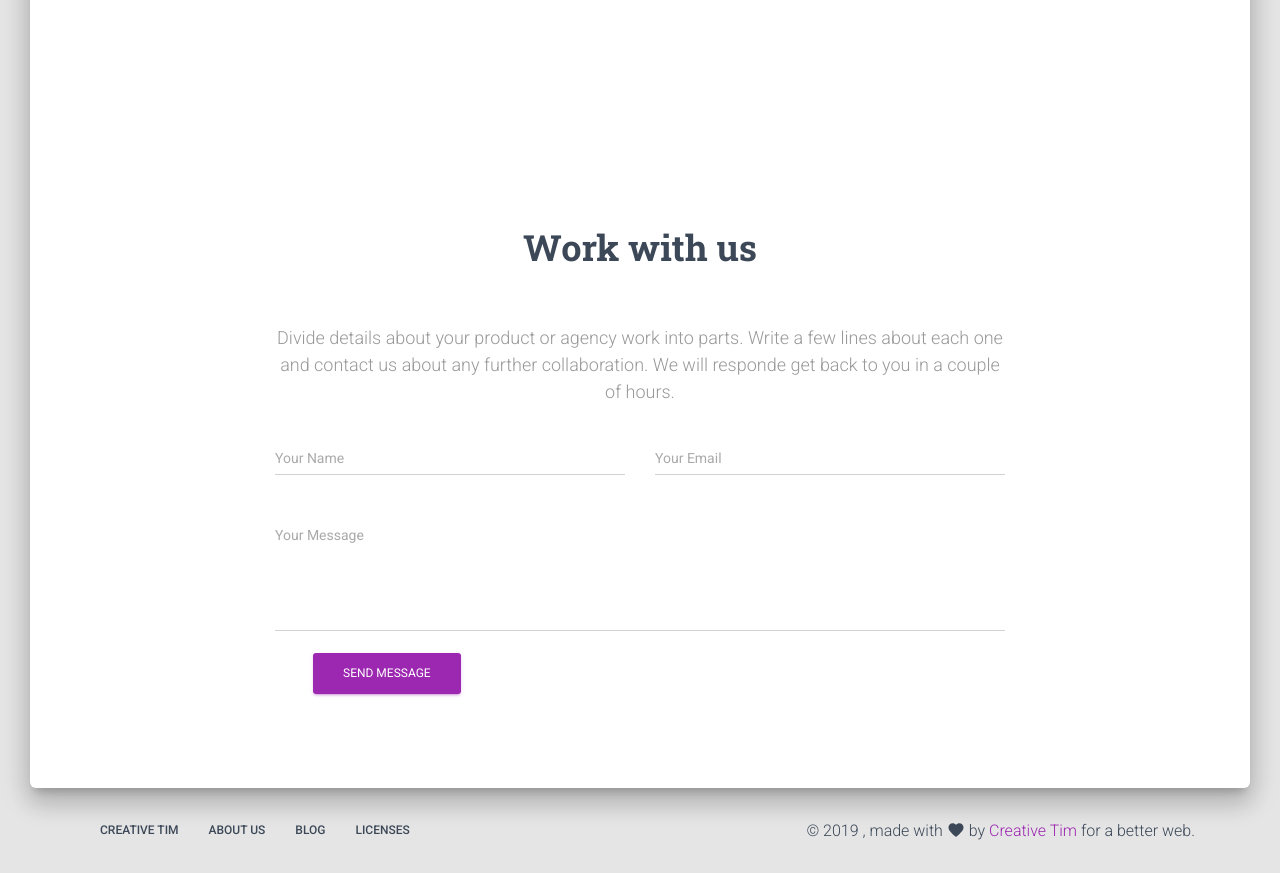
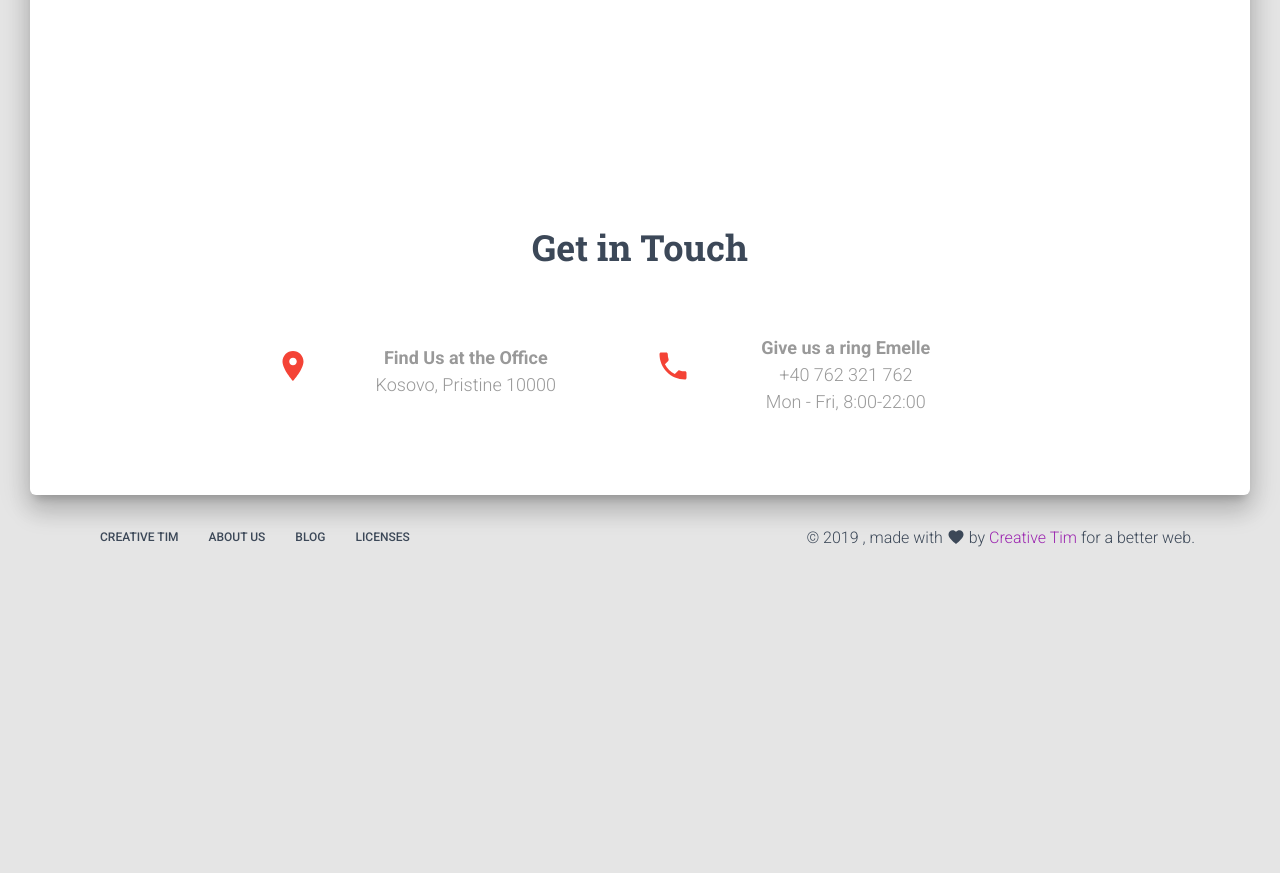
Before and after one commit to emelleme-prishtina/website, a Next.js app in the folder src/app/: page /landing in a window 1280 px wide. Shown: the part 2380-3253 px from the top of the page. After the commit the page ends 2960 px from the top, so only its background shows below. Built offline with nearby package versions, Linux system fonts and the light colour scheme.

Commit message:
Contact Us

```diff
--- a/src/app/assets/jss/nextjs-material-kit/pages/landingPageSections/workStyle.js
+++ b/src/app/assets/jss/nextjs-material-kit/pages/landingPageSections/workStyle.js
@@ -22,6 +22,14 @@ const workStyle = {
   textArea: {
     marginRight: "15px",
     marginLeft: "15px"
+  },
+  marginTopZero: {
+    marginTop: "0"
+  },
+  descriptionLeft: {
+    color: "#999",
+    textAlign: "center",
+    marginTop: "20px"
   }
 };
 
--- /dev/null
+++ b/src/app/pages-sections/LandingPage-Sections/ContactUs.js
@@ -0,0 +1,72 @@
+import React from "react";
+// @material-ui/core components
+import { makeStyles } from "@material-ui/core/styles";
+
+// @material-ui/icons
+
+// core components
+import GridContainer from "components/Grid/GridContainer.js";
+import GridItem from "components/Grid/GridItem.js";
+import InfoArea from "components/InfoArea/InfoArea.js";
+import Phone from "@material-ui/icons/Phone";
+import LocationOn from "@material-ui/icons/LocationOn";
+
+import styles from "assets/jss/nextjs-material-kit/pages/landingPageSections/workStyle.js";
+
+const useStyles = makeStyles(styles);
+
+export default function ContactUs() {
+  const classes = useStyles();
+
+  return (
+    <div className={classes.section}>
+      <GridContainer justify="center">
+        <GridItem cs={12} sm={12} md={8}>
+          <h2 className={classes.title}>Get in Touch</h2>
+
+          <GridContainer>
+            <GridItem xs={12} sm={12} md={6}>
+              <GridContainer>
+                <GridItem md={1}>
+                  <InfoArea
+                    icon={LocationOn}
+                    iconColor="danger"
+                    className={classes.description}
+                  />
+                </GridItem>
+                <GridItem md={11}>
+                  <h4 className={classes.descriptionLeft}>
+                    <b> Find Us at the Office</b>
+                    <br />
+                    Kosovo, Pristine 10000
+                  </h4>
+                </GridItem>
+              </GridContainer>
+            </GridItem>
+
+            <GridItem xs={12} sm={12} md={6}>
+              <GridContainer>
+                <GridItem md={1}>
+                  <InfoArea
+                    icon={Phone}
+                    iconColor="danger"
+                    className={classes.descriptionLeft}
+                  />
+                </GridItem>
+                <GridItem md={11}>
+                  <h4 className={classes.description}>
+                    <b> Give us a ring Emelle</b>
+                    <br />
+                    +40 762 321 762
+                    <br />
+                    Mon - Fri, 8:00-22:00
+                  </h4>
+                </GridItem>
+              </GridContainer>
+            </GridItem>
+          </GridContainer>
+        </GridItem>
+      </GridContainer>
+    </div>
+  );
+}
--- a/src/app/pages/landing.js
+++ b/src/app/pages/landing.js
@@ -20,15 +20,12 @@ import styles from "assets/jss/nextjs-material-kit/pages/landingPage.js";
 // Sections for this page
 
 import TeamSection from "pages-sections/LandingPage-Sections/TeamSection.js";
-import WorkSection from "pages-sections/LandingPage-Sections/WorkSection.js";
+import ContactUs from "pages-sections/LandingPage-Sections/ContactUs.js";
 import WhoWeAre from "pages-sections/LandingPage-Sections/WhoWeAre.js";
-
 
 const dashboardRoutes = [];
 
 const useStyles = makeStyles(styles);
-
-
 
 export default function LandingPage(props) {
   const classes = useStyles();
@@ -47,14 +44,16 @@ export default function LandingPage(props) {
         }}
         {...rest}
       />
-    <Parallax filter responsive image={require("assets/img/landing-bg.jpg")}>
+      <Parallax filter responsive image={require("assets/img/landing-bg.jpg")}>
         <div className={classes.container}>
           <GridContainer>
             <GridItem xs={12} sm={12} md={6}>
               <h1 className={classes.title}>Your story.</h1>
               <h4>
-               We are an enthusiastic team of software developers, who are excited to work on different sections of nowadays technology like:
-                web-developemnet, AI, Machine Learning and also a very special part of our company like electric bikes.
+                We are an enthusiastic team of software developers, who are
+                excited to work on different sections of nowadays technology
+                like: web-developemnet, AI, Machine Learning and also a very
+                special part of our company like electric bikes.
               </h4>
               <br />
               <Button
@@ -72,14 +71,11 @@ export default function LandingPage(props) {
         </div>
       </Parallax>
       <div className={classNames(classes.main, classes.mainRaised)}>
-
         <div className={classes.container}>
-
-
-           <WhoWeAre />
+          <WhoWeAre />
 
           <TeamSection />
-          <WorkSection />
+          <ContactUs />
         </div>
       </div>
       <Footer />
```
